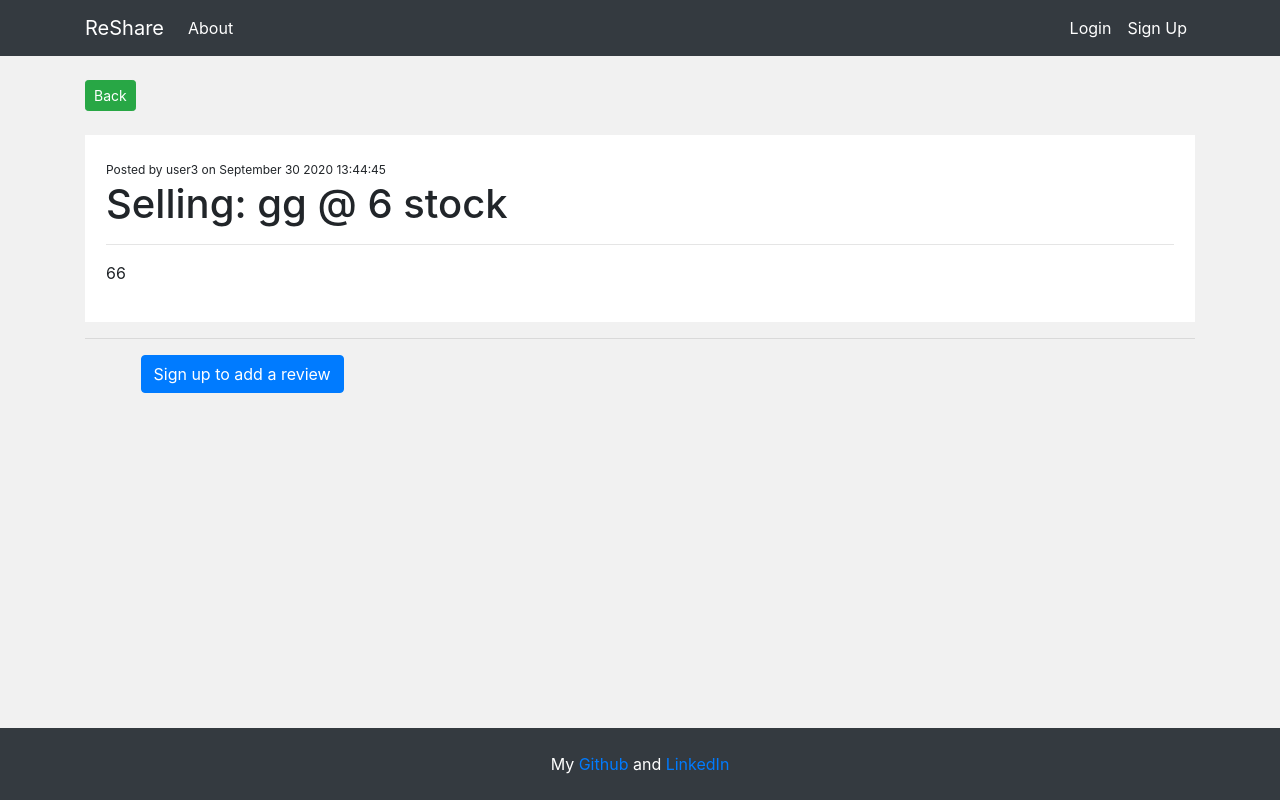
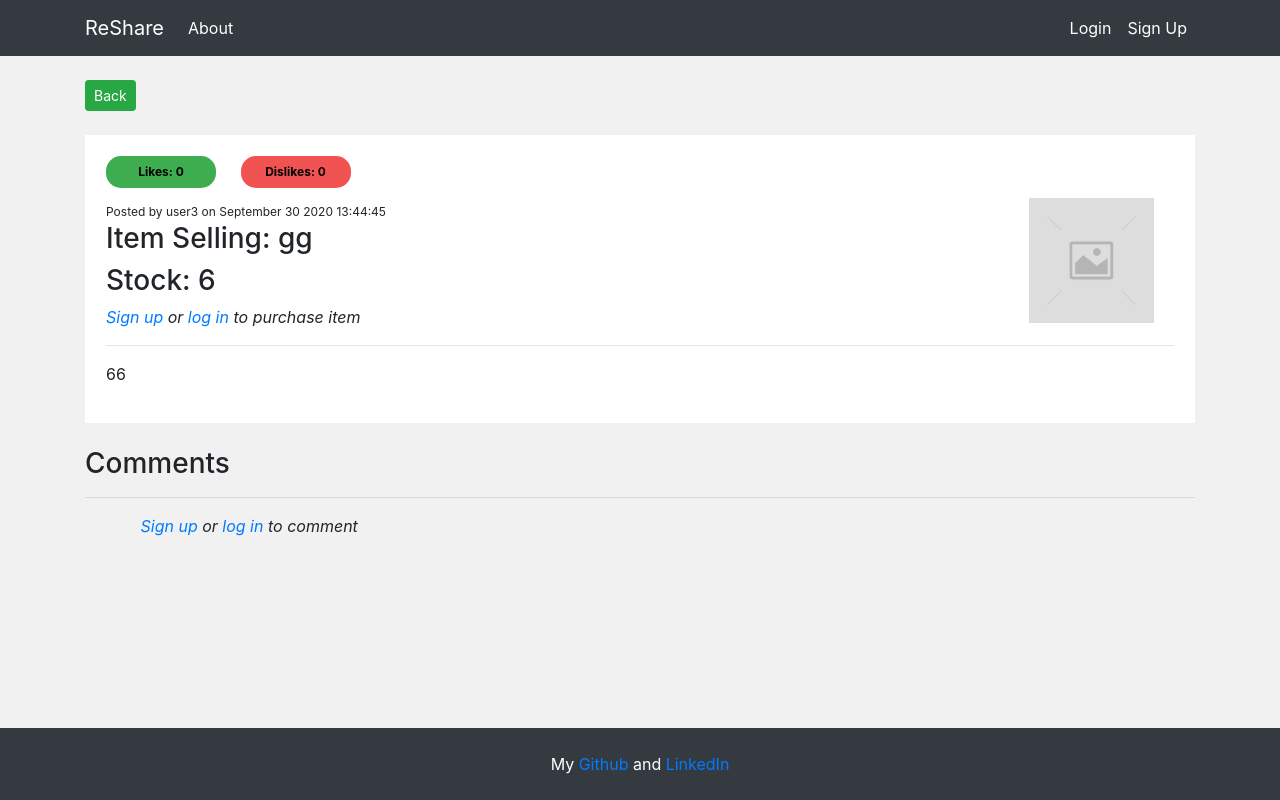
Before and after one commit to gtangelo/reshare, a Flask app: page /post/2 in a window 1280 px wide. Run offline with Flask 2, Linux system fonts and the light colour scheme; data comes from the database, SQL or seed files in the repository; both versions use the stored data as it was after the commit; some libraries are stand-ins or nearby versions.

Commit message:
cleaned and style code/css

```diff
--- a/app/models.py
+++ b/app/models.py
@@ -43,6 +43,7 @@ class UserData(db.Model, UserMixin):
 class PurchaseHistory(db.Model, UserMixin):
     id = db.Column(db.Integer, primary_key=True)
     purchase_item = db.Column(db.Text, nullable=False)
+    purchase_post_id = db.Column(db.Integer, nullable=False)
     seller = db.Column(db.Text, nullable=False)
     purchase_user_id = db.Column(db.Integer, nullable=False)
     purchase_date = db.Column(db.DateTime, nullable=False, default=datetime.now)
--- a/app/routes.py
+++ b/app/routes.py
@@ -22,7 +22,7 @@ def save_img(img):
 # Index Page
 @app.route('/')
 def index():
-    feed_posts = PostData.query.filter_by(author="admin").order_by(PostData.likes.desc()).all()
+    feed_posts = PostData.query.order_by(PostData.likes.desc()).all()
     return render_template("index.html", feed=feed_posts)
 
 # Shows home page for user
@@ -149,11 +149,6 @@ def logout():
     logout_user()
     return redirect(url_for('index'))
 
-# @app.route('/account')
-# def account():
-#     img = url_for('static', filename='default.jpg')
-#     return render_template("settings.html", img = img)
-
 @app.route('/buy/<int:id>', methods=['GET', 'POST'])
 @login_required
 def buy(id):
@@ -163,7 +158,7 @@ def buy(id):
             # Deduct current stock
             post.stock -= 1
             # Add item to purchase history
-            purchase = PurchaseHistory(purchase_item=post.item, purchase_user_id=current_user.id, seller=post.author)
+            purchase = PurchaseHistory(purchase_item=post.item, purchase_user_id=current_user.id, purchase_post_id=post.id, seller=post.author)
             db.session.add(purchase)
             db.session.commit()
             flash(f'Item successfully bought', 'success')
@@ -172,6 +167,9 @@ def buy(id):
             flash(f'Not enough stock', 'danger')
             return redirect(url_for('index'))
     else:
+        bought = PurchaseHistory.query.filter_by(purchase_user_id=current_user.id, purchase_post_id=post.id).first()
+        if bought:
+            return render_template('bought.html', post=post)
         return render_template('buy.html', post=post)
 
 @app.route('/sell', methods=['GET', 'POST'])
--- a/app/templates/about.html
+++ b/app/templates/about.html
@@ -1,8 +1,9 @@
 {% extends 'base.html' %}
 
 {% block head %}
-<title>ReShare - About</title>
+  <title>ReShare - About</title>
 {% endblock %}
+
 {% block body %}
   <h1>About</h1>
   <hr />
--- a/app/templates/admin.html
+++ b/app/templates/admin.html
@@ -1,7 +1,7 @@
 {% extends 'base.html' %}
 
 {% block head %}
-<title>ReShare - Admin Panel</title>
+  <title>ReShare - Admin Panel</title>
 {% endblock %}
 
 {% block body %}
--- a/app/templates/base.html
+++ b/app/templates/base.html
@@ -25,56 +25,63 @@
             <a class="navbar-brand" href="{{url_for('index')}}"
               >ReShare <span class="sr-only"></span
             ></a>
-            {% if current_user.is_authenticated%}
-            <a class="nav-link active" href="{{url_for('sell')}}"
-              >Sell Item <span class="sr-only"></span
-            ></a>
-            <a class="nav-link active" href="{{url_for('home')}}"
-              >Your Feed <span class="sr-only"></span
-            ></a>
-            <a class="nav-link active" href="{{url_for('user_posts')}}"
-              >Your Post <span class="sr-only"></span
-            ></a>
-            {%endif%}
-            <a class="nav-link active" href="{{url_for('about')}}"
-              >About <span class="sr-only"></span
-            ></a>
+            {% if current_user.is_authenticated %}
+              <a class="nav-link active" href="{{url_for('home')}}">
+                Feed <span class="sr-only"></span>
+              </a>
+              <a class="nav-link active" href="{{url_for('sell')}}">
+                Sell Item <span class="sr-only"></span>
+              </a>
+              <a class="nav-link active" href="{{url_for('user_posts')}}">
+                Your Posts <span class="sr-only"></span>
+              </a>
+            {% endif %}
+            <a class="nav-link active" href="{{url_for('about')}}">
+              About <span class="sr-only"></span>
+            </a>
           </ul>
           <nav class="navbar-nav">
-            {% if current_user.is_authenticated and current_user.username ==
-            "admin"%}
-            <a class="nav-link active" href="{{url_for('admin')}}"
-              >Admin Panel<span class="sr-only"></span
-            ></a>
-            {%endif%}
+            {% if current_user.is_authenticated and current_user.username == "admin"%}
+              <a class="nav-link active" href="{{url_for('admin')}}">
+                Admin Panel<span class="sr-only"></span>
+              </a>
+            {% endif %}
             {% if current_user.is_authenticated%}
-            <a class="nav-link active" href="{{url_for('purchase_history')}}"
-              >Purchase History <span class="sr-only"></span
-            ></a>
-            <a class="nav-link active" href="{{url_for('logout')}}"
-              >Logout <span class="sr-only"></span
-            ></a>
-            {%else%}
-               <a class="nav-link active" href="{{url_for('login')}}"
-                >Login <span class="sr-only"></span
-              ></a>
-              <a class="nav-link active" href="{{url_for('register')}}"
-                >Sign Up <span class="sr-only"></span
-              ></a>
-            {%endif%}
+              <a class="nav-link active" href="{{url_for('purchase_history')}}">
+                Purchase History <span class="sr-only"></span>
+              </a>
+              <a class="nav-link active" href="{{url_for('logout')}}">
+                Logout <span class="sr-only"></span>
+              </a>
+            {% else %}
+              <a class="nav-link active" href="{{url_for('login')}}">
+                Login <span class="sr-only"></span>
+              </a>
+              <a class="nav-link active" href="{{url_for('register')}}">
+                Sign Up <span class="sr-only"></span>
+              </a>
+            {% endif %}
           </nav>
         </div>
       </div>
     </nav>
 
 
-      <div class="container">
-        <br />
-        {%with messages = get_flashed_messages(with_categories=true)%} {%if
-        messages%} {%for category, message in messages%}
-        <div class="alert alert-{{category}}">{{message}}</div>
-        {%endfor%} {%endif%} {%endwith%} {% block head %} {% endblock %} {% block
-        body %} {% endblock %}
+    <div class="container">
+      <br />
+        {% with messages = get_flashed_messages(with_categories=true) %}
+          {% if messages %}
+            {% for category, message in messages %}
+              <div class="alert alert-{{category}}">{{message}}</div>
+            {% endfor %}
+          {% endif %}
+        {% endwith %}
+
+        {% block head %}
+        {% endblock %}
+
+        {% block body %}
+        {% endblock %}
         <br/>
       </div>
     </main>
--- a/app/templates/display_post.html
+++ b/app/templates/display_post.html
@@ -1,46 +1,92 @@
-{% extends 'base.html' %} {% block head %}
-<title>Comp Geeks - {{post.item}}</title>
-{% endblock %} {% block body %} {%if current_user.is_authenticated%}
+{% extends 'base.html' %}
+
+{% block head %}
+<title>ReShare - {{post.item}}</title>
+{% endblock %}
+
+{% block body %}
+
+  {% if current_user.is_authenticated %}
     <a class="btn btn-primary btn-sm" href="{{url_for('home')}}">Go to Feed</a>
   {%endif%}
   <a class="btn btn-success btn-sm" href="#" onclick="history.go(-1)">Back</a>
+
   <br />
   <br />
-<div class="post-container">
+
+
+  <div id="{{post.id}}" class="post-container">
+
+    {% if current_user.is_authenticated %}
+    <div class="like-bar">
+    {% else %}
+    <div class="like-bar-view">
+    {% endif %}
+      <button class="upvote">Likes: {{post.likes}}</button>
+      <button class="devote">Dislikes: {{post.dislikes}}</button>
+    </div>
+    <div>
+      <img class="post-img float-right" src="{{url_for('static', filename='images/' + post.img)}}" />
+    </div>
+
+    <div id="{{post.id}}">
       <small>Posted by {{post.author}} on </small>
       <small class="publish-date">{{post.date}}</small>
-  <h1>Selling: {{post.item}} @ {{post.stock}} stock</h1>
+      <h3>Item Selling: {{post.item}}</h3>
+      <h3>Stock: {{post.stock}}</h3>
+      {% if post.stock == 0 %}
+        <i>Sold out!</i>
+      {% else %}
+        {% if current_user.is_authenticated and post.author != current_user.username %}
+          <a class="btn btn-primary" href="{{url_for('buy', id=post.id)}}">
+            Buy Item
+          </a>
+        {% elif not current_user.is_authenticated%}
+          <i>
+            <a href="{{url_for('register')}}">
+              Sign up
+            </a>
+            or
+            <a href="{{url_for('buy', id=post.id)}}">
+              log in
+            </a>
+            to purchase item
+          </i>
+        {% else %}
+          <br>
+        {% endif %}
+      {% endif %}
+
       <hr />
       <p style="white-space: pre-wrap">{{post.content}}</p>
+
     </div>
-<hr />
+  </div>
+  <br/>
+  <h3>Comments</h3>
+  <hr>
   <div id="comment_section">
-  {%for comment in comments%}
+    {% for comment in comments %}
     <div class="comment-container">
       <small>Posted by {{comment.author}} on </small>
       <small class="publish-date">{{comment.date}}</small>
       <p style="white-space: pre-wrap">{{comment.content}}</p>
-    {% if current_user.username == comment.author or current_user.username ==
-    "admin"%}
+      {% if current_user.username == comment.author or current_user.username == "admin" %}
         <div class="float-right">
-      <!-- <a
-      href="{{url_for('delete_comment', id=comment.id)}}"
-      class="btn btn-primary btn-sm"
-      >Edit</a
-    >
-    &nbsp -->
           <a
             href="{{url_for('delete_comment', id=comment.id)}}"
-        class="btn btn-danger btn-sm"
-        >Delete</a
-      >
+            class="btn btn-danger btn-sm">
+            Delete
+          </a>
           <br />
         </div>
         <br />
       {%endif%}
     </div>
     <br />
-  {%endfor%} {%if current_user.is_authenticated%}
+    {%endfor%}
+
+    {%if current_user.is_authenticated%}
       <form method="POST" action="{{url_for('display_post', id=post.id)}}">
         {{form.hidden_tag()}}
         <div class="form-group">
@@ -52,9 +98,16 @@
         <br />
       </form>
     {%else%}
-  <a href="{{url_for('register')}}" class="btn btn-primary">
-    Sign up to add a review
+      <i>
+        <a href="{{url_for('register')}}">
+          Sign up
         </a>
+        or
+        <a href="{{url_for('login')}}">
+          log in
+        </a>
+        to comment
+      </i>
     {%endif%}
   </div>
 
--- a/app/templates/home.html
+++ b/app/templates/home.html
@@ -23,6 +23,9 @@
         {% endif %}
           <button class="upvote">Likes: {{post.likes}}</button>
           <button class="devote">Dislikes: {{post.dislikes}}</button>
+        </div>
+        <div>
+          <img class="post-img float-right" src="{{url_for('static', filename='images/' + post.img)}}" />
         </div>
 
         <div id="{{post.id}}">
--- a/app/templates/index.html
+++ b/app/templates/index.html
@@ -21,7 +21,7 @@
           <button class="devote">Dislikes: {{post.dislikes}}</button>
         </div>
         <div>
-          <img class="post-img" src="{{url_for('static', filename='images/' + post.img)}}" />
+          <img class="post-img float-right" src="{{url_for('static', filename='images/' + post.img)}}" />
         </div>
 
         <div id="{{post.id}}">
```
Also changed, not shown: app/templates/bought.html (added, +12 -0 lines), app/templates/buy.html (+12 -5 lines), app/templates/edit.html (+12 -8 lines), app/templates/login.html (+25 -14 lines), app/templates/posts.html (+50 -27 lines), app/templates/register.html (+31 -20 lines), app/templates/settings.html (deleted, +0 -14 lines), app/db.sqlite3, app/static/images/987387229f764ab0.PNG (deleted). Lines whose indentation alone changed are shown as unchanged.
